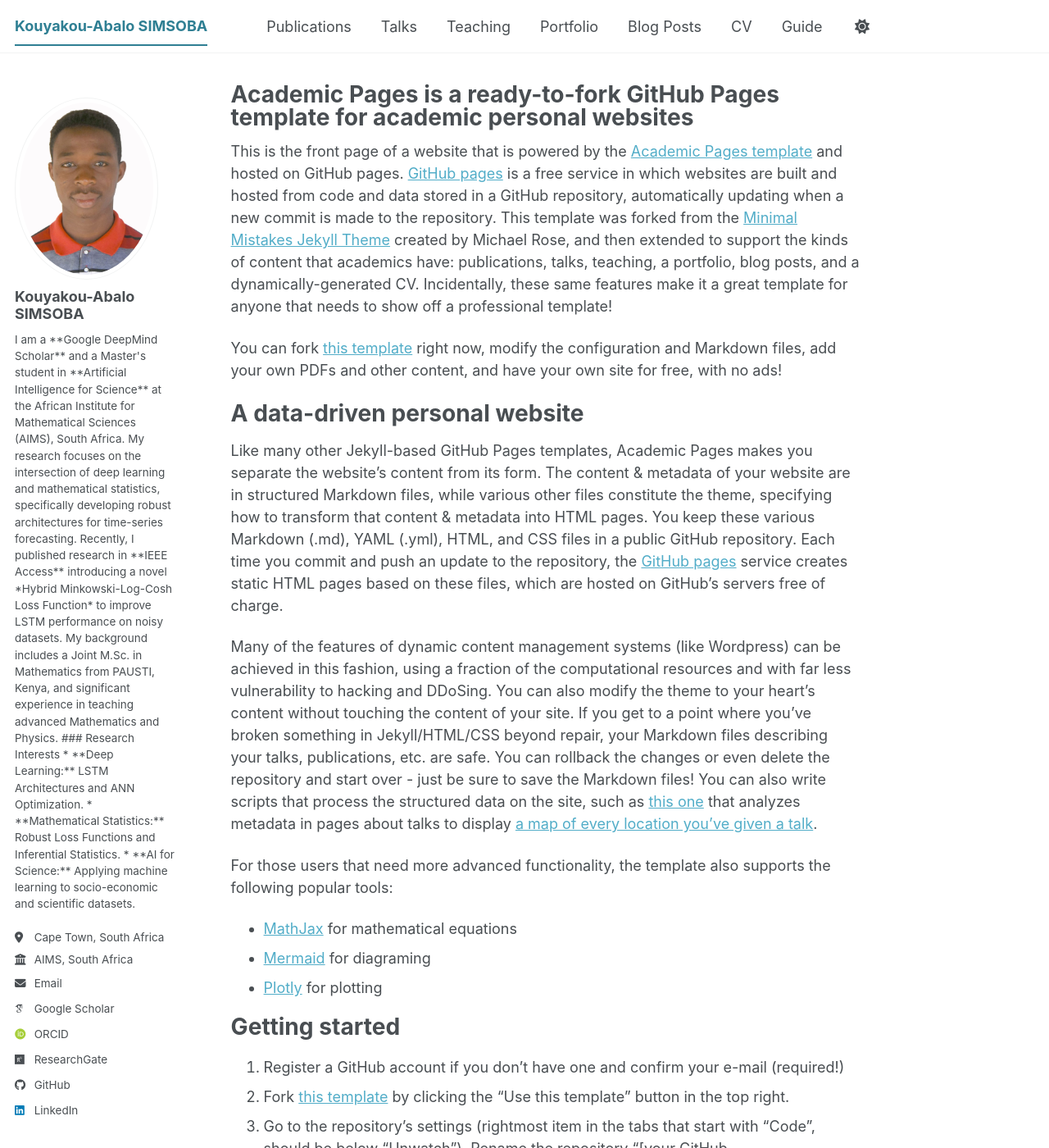
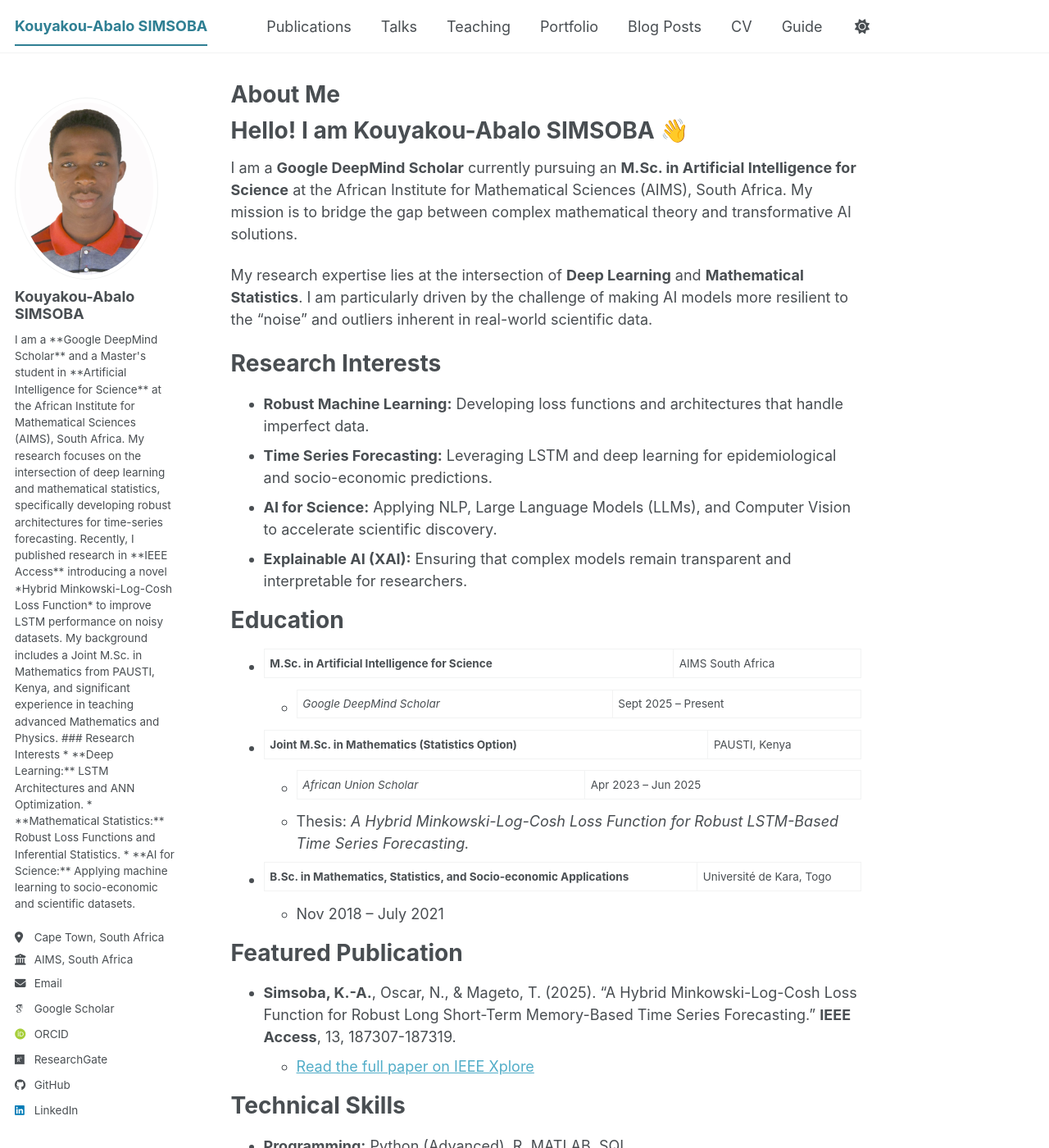
Before and after one commit to simsoba-research/simsoba-research.github.io, a Jekyll site: the page built from _pages/about.md, in a window 1280 px wide and 1400 px high. Shown: the whole window at 82% size. Built offline with Jekyll 4.4.1, drawn with Linux system fonts in a browser that asks for light colours; some web fonts are replaced; a script bundle is joined from its source files by our own code; library files that are not in the unit come from our copies; some of the changed text lies outside the part shown.

Commit message:
Update about.md

```diff
--- a/_pages/about.md
+++ b/_pages/about.md
@@ -1,56 +1,49 @@
 ---
 permalink: /
-title: "Academic Pages is a ready-to-fork GitHub Pages template for academic personal websites"
+title: "About Me"
 author_profile: true
 redirect_from:
   - /about/
   - /about.html
 ---
 
-This is the front page of a website that is powered by the [Academic Pages template](https://github.com/academicpages/academicpages.github.io) and hosted on GitHub pages. [GitHub pages](https://pages.github.com) is a free service in which websites are built and hosted from code and data stored in a GitHub repository, automatically updating when a new commit is made to the repository. This template was forked from the [Minimal Mistakes Jekyll Theme](https://mmistakes.github.io/minimal-mistakes/) created by Michael Rose, and then extended to support the kinds of content that academics have: publications, talks, teaching, a portfolio, blog posts, and a dynamically-generated CV. Incidentally, these same features make it a great template for anyone that needs to show off a professional template!
+# Hello! I am Kouyakou-Abalo SIMSOBA 👋
 
- You can fork [this template](https://github.com/academicpages/academicpages.github.io) right now, modify the configuration and Markdown files, add your own PDFs and other content, and have your own site for free, with no ads!
+I am a **Google DeepMind Scholar** currently pursuing an **M.Sc. in Artificial Intelligence for Science** at the African Institute for Mathematical Sciences (AIMS), South Africa. My mission is to bridge the gap between complex mathematical theory and transformative AI solutions.
 
-A data-driven personal website
+My research expertise lies at the intersection of **Deep Learning** and **Mathematical Statistics**. I am particularly driven by the challenge of making AI models more resilient to the "noise" and outliers inherent in real-world scientific data.
+
+Research Interests
 ======
-Like many other Jekyll-based GitHub Pages templates, Academic Pages makes you separate the website's content from its form. The content & metadata of your website are in structured Markdown files, while various other files constitute the theme, specifying how to transform that content & metadata into HTML pages. You keep these various Markdown (.md), YAML (.yml), HTML, and CSS files in a public GitHub repository. Each time you commit and push an update to the repository, the [GitHub pages](https://pages.github.com/) service creates static HTML pages based on these files, which are hosted on GitHub's servers free of charge.
+* **Robust Machine Learning:** Developing loss functions and architectures that handle imperfect data.
+* **Time Series Forecasting:** Leveraging LSTM and deep learning for epidemiological and socio-economic predictions.
+* **AI for Science:** Applying NLP, Large Language Models (LLMs), and Computer Vision to accelerate scientific discovery.
+* **Explainable AI (XAI):** Ensuring that complex models remain transparent and interpretable for researchers.
 
-Many of the features of dynamic content management systems (like Wordpress) can be achieved in this fashion, using a fraction of the computational resources and with far less vulnerability to hacking and DDoSing. You can also modify the theme to your heart's content without touching the content of your site. If you get to a point where you've broken something in Jekyll/HTML/CSS beyond repair, your Markdown files describing your talks, publications, etc. are safe. You can rollback the changes or even delete the repository and start over - just be sure to save the Markdown files! You can also write scripts that process the structured data on the site, such as [this one](https://github.com/academicpages/academicpages.github.io/blob/master/talkmap.ipynb) that analyzes metadata in pages about talks to display [a map of every location you've given a talk](https://academicpages.github.io/talkmap.html).
+Education
+======
+* **M.Sc. in Artificial Intelligence for Science** | AIMS South Africa
+    * *Google DeepMind Scholar* | Sept 2025 – Present
+* **Joint M.Sc. in Mathematics (Statistics Option)** | PAUSTI, Kenya
+    * *African Union Scholar* | Apr 2023 – Jun 2025
+    * Thesis: *A Hybrid Minkowski-Log-Cosh Loss Function for Robust LSTM-Based Time Series Forecasting.*
+* **B.Sc. in Mathematics, Statistics, and Socio-economic Applications** | Université de Kara, Togo
+    * Nov 2018 – July 2021
 
-For those users that need more advanced functionality, the template also supports the following popular tools:
-- [MathJax](https://www.mathjax.org/) for mathematical equations
-- [Mermaid](https://mermaid.js.org/) for diagraming
-- [Plotly](https://plotly.com/javascript/) for plotting
+Featured Publication
+======
+* **Simsoba, K.-A.**, Oscar, N., & Mageto, T. (2025). "A Hybrid Minkowski-Log-Cosh Loss Function for Robust Long Short-Term Memory-Based Time Series Forecasting." **IEEE Access**, 13, 187307-187319.
+    * [Read the full paper on IEEE Xplore](https://doi.org/10.1109/ACCESS.2025.3626795)
 
-Getting started
+Technical Skills
 ======
-1. Register a GitHub account if you don't have one and confirm your e-mail (required!)
-1. Fork [this template](https://github.com/academicpages/academicpages.github.io) by clicking the "Use this template" button in the top right.
-1. Go to the repository's settings (rightmost item in the tabs that start with "Code", should be below "Unwatch"). Rename the repository "[your GitHub username].github.io", which will also be your website's URL.
-1. Set site-wide configuration and create content & metadata (see below -- also see [this set of diffs](https://archive.is/3TPas) showing what files were changed to set up [an example site](https://getorg-testacct.github.io) for a user with the username "getorg-testacct")
-1. Upload any files (like PDFs, .zip files, etc.) to the files/ directory. They will appear at https://[your GitHub username].github.io/files/example.pdf.
-1. Check status by going to the repository settings, in the "GitHub pages" section
+* **Programming:** Python (Advanced), R, MATLAB, SQL.
+* **AI/ML Frameworks:** TensorFlow, PyTorch, Scikit-learn, Pandas, NumPy.
+* **Tools & Analysis:** Power BI, STATA, GIS, LaTeX, GitHub.
 
-Site-wide configuration
-------
-The main configuration file for the site is in the base directory in [_config.yml](https://github.com/academicpages/academicpages.github.io/blob/master/_config.yml), which defines the content in the sidebars and other site-wide features. You will need to replace the default variables with ones about yourself and your site's github repository. The configuration file for the top menu is in [_data/navigation.yml](https://github.com/academicpages/academicpages.github.io/blob/master/_data/navigation.yml). For example, if you don't have a portfolio or blog posts, you can remove those items from that navigation.yml file to remove them from the header.
+Beyond the Lab
+======
+Before joining AIMS, I spent several years sharing my passion for science as a **Mathematics and Physics teacher** in Togo. This experience shaped my belief that AI should be accessible, explainable, and used to solve critical socio-economic challenges. Whether I am optimizing a loss function or tutoring Master's students in Inferential Statistics, I am committed to academic excellence and social impact.
 
-Create content & metadata
-------
-For site content, there is one Markdown file for each type of content, which are stored in directories like _publications, _talks, _posts, _teaching, or _pages. For example, each talk is a Markdown file in the [_talks directory](https://github.com/academicpages/academicpages.github.io/tree/master/_talks). At the top of each Markdown file is structured data in YAML about the talk, which the theme will parse to do lots of cool stuff. The same structured data about a talk is used to generate the list of talks on the [Talks page](https://academicpages.github.io/talks), each [individual page](https://academicpages.github.io/talks/2012-03-01-talk-1) for specific talks, the talks section for the [CV page](https://academicpages.github.io/cv), and the [map of places you've given a talk](https://academicpages.github.io/talkmap.html) (if you run this [python file](https://github.com/academicpages/academicpages.github.io/blob/master/talkmap.py) or [Jupyter notebook](https://github.com/academicpages/academicpages.github.io/blob/master/talkmap.ipynb), which creates the HTML for the map based on the contents of the _talks directory).
-
-**Markdown generator**
-
-The repository includes [a set of Jupyter notebooks](https://github.com/academicpages/academicpages.github.io/tree/master/markdown_generator
-) that converts a CSV containing structured data about talks or presentations into individual Markdown files that will be properly formatted for the Academic Pages template. The sample CSVs in that directory are the ones I used to create my own personal website at stuartgeiger.com. My usual workflow is that I keep a spreadsheet of my publications and talks, then run the code in these notebooks to generate the Markdown files, then commit and push them to the GitHub repository.
-
-How to edit your site's GitHub repository
-------
-Many people use a git client to create files on their local computer and then push them to GitHub's servers. If you are not familiar with git, you can directly edit these configuration and Markdown files directly in the github.com interface. Navigate to a file (like [this one](https://github.com/academicpages/academicpages.github.io/blob/master/_talks/2012-03-01-talk-1.md) and click the pencil icon in the top right of the content preview (to the right of the "Raw | Blame | History" buttons). You can delete a file by clicking the trashcan icon to the right of the pencil icon. You can also create new files or upload files by navigating to a directory and clicking the "Create new file" or "Upload files" buttons.
-
-Example: editing a Markdown file for a talk
-![Editing a Markdown file for a talk](/images/editing-talk.png)
-
-For more info
-------
-More info about configuring Academic Pages can be found in [the guide](https://academicpages.github.io/markdown/), the [growing wiki](https://github.com/academicpages/academicpages.github.io/wiki), and you can always [ask a question on GitHub](https://github.com/academicpages/academicpages.github.io/discussions). The [guides for the Minimal Mistakes theme](https://mmistakes.github.io/minimal-mistakes/docs/configuration/) (which this theme was forked from) might also be helpful.
+---
+📫 **Let's Collaborate:** [Email](mailto:kouyakou@aims.ac.za) | [LinkedIn](https://www.linkedin.com/in/abalo-simsoba-803a75244/) | [GitHub](https://github.com/Abalo39) | [Google Scholar](https://scholar.google.com/citations?hl=en&user=RtYAMMoAAAAJ)
```
